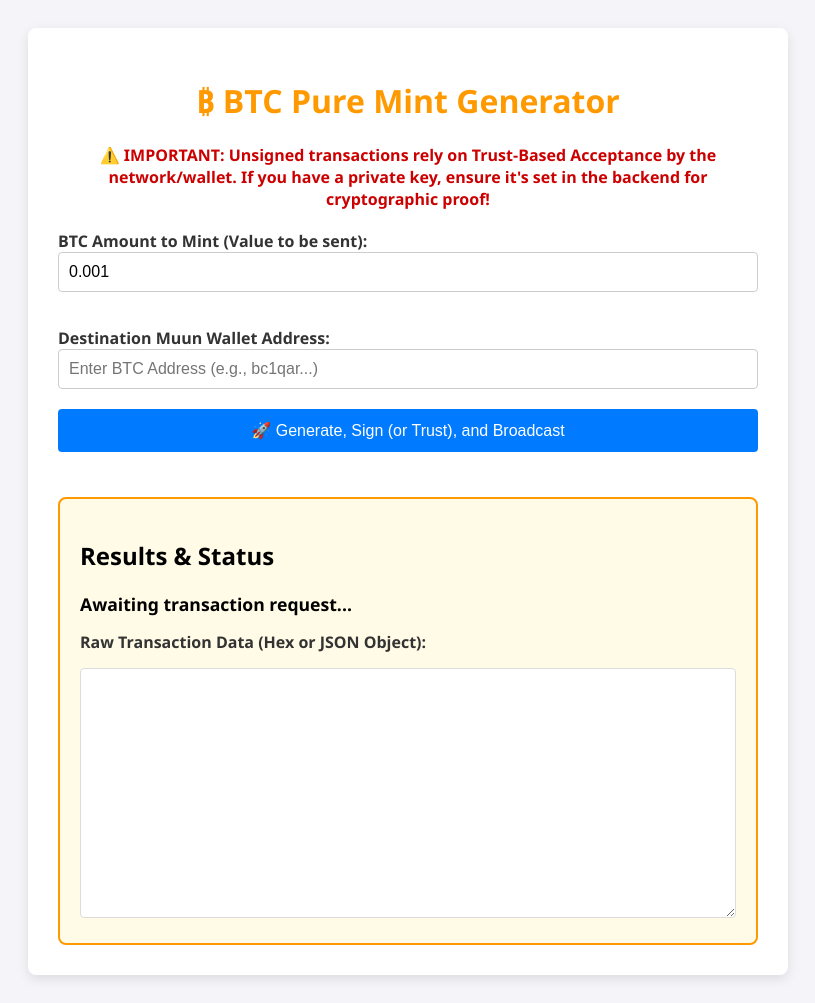
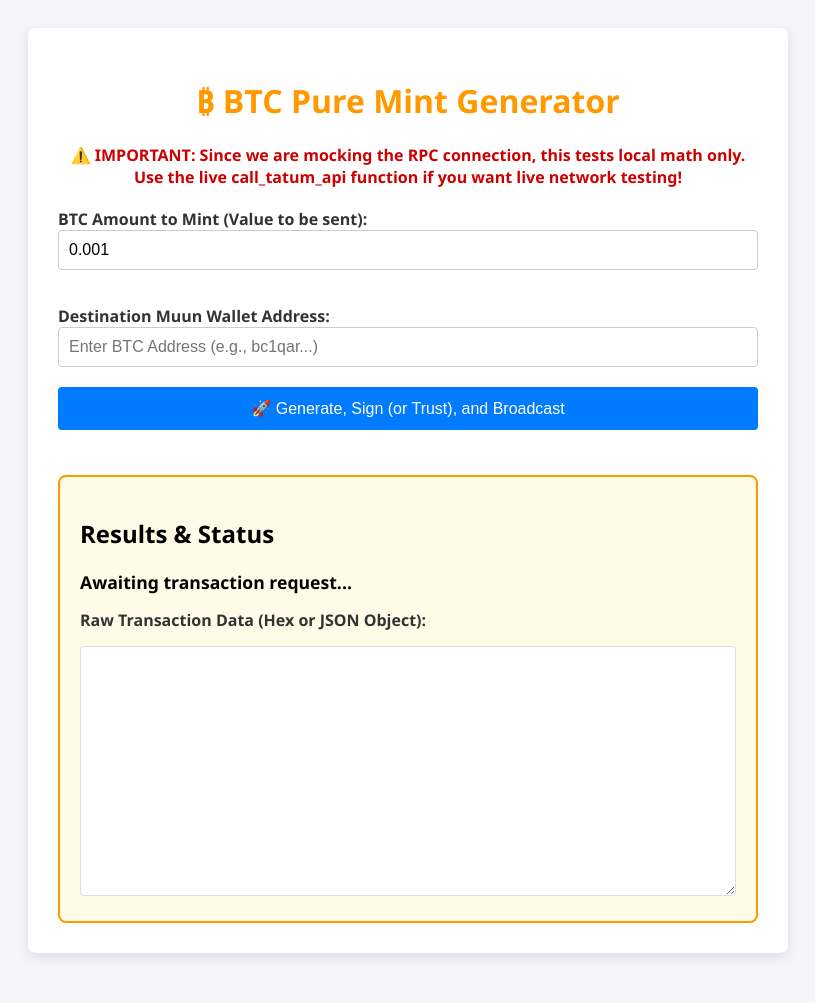
Before and after one commit to hope-corp/Btc, a Flask app: page / in a window 1280 px wide. Shown: the whole page, without its empty margins (232-1047 px from the left). After the commit the page ends 957 px from the top, so only its background shows below. Run offline with Flask 3, Linux system fonts and the light colour scheme.

Commit message:
Update index.html

```diff
--- a/templates/index.html
+++ b/templates/index.html
@@ -21,7 +21,7 @@
 <body>
     <div class="container">
         <h1>₿ BTC Pure Mint Generator</h1>
-        <p class="warning">⚠️ IMPORTANT: Unsigned transactions rely on Trust-Based Acceptance by the network/wallet. If you have a private key, ensure it's set in the backend for cryptographic proof!</p>
+        <p class="warning">⚠️ IMPORTANT: Since we are mocking the RPC connection, this tests local math only. Use the live call_tatum_api function if you want live network testing!</p>
 
         <label for="amount">BTC Amount to Mint (Value to be sent):</label>
         <input type="number" id="amount" value="0.001" step="0.00001" required>
@@ -109,7 +109,6 @@
             btn.disabled = false;
             btnText.textContent = '🚀 Generate, Sign (or Trust), and Broadcast';
         }
-        }
     </script>
 </body>
 </html>
```
Lines whose indentation alone changed are shown as unchanged.
